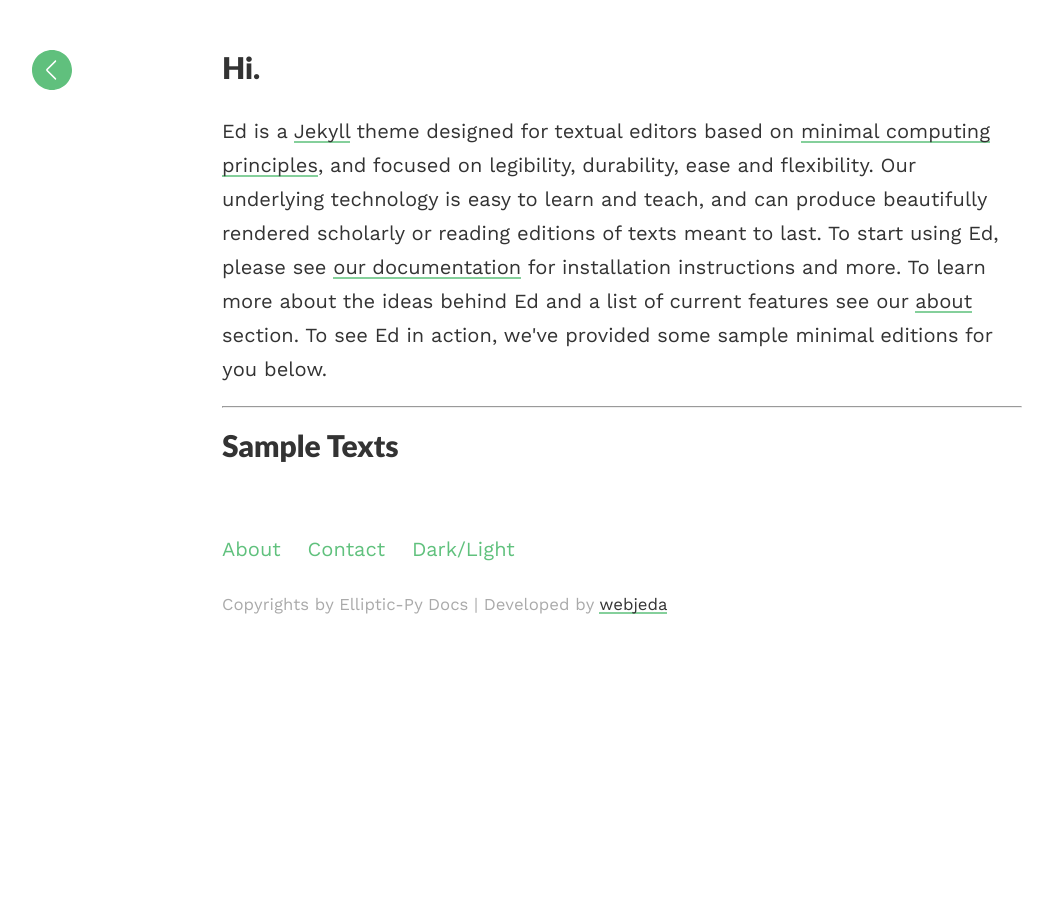
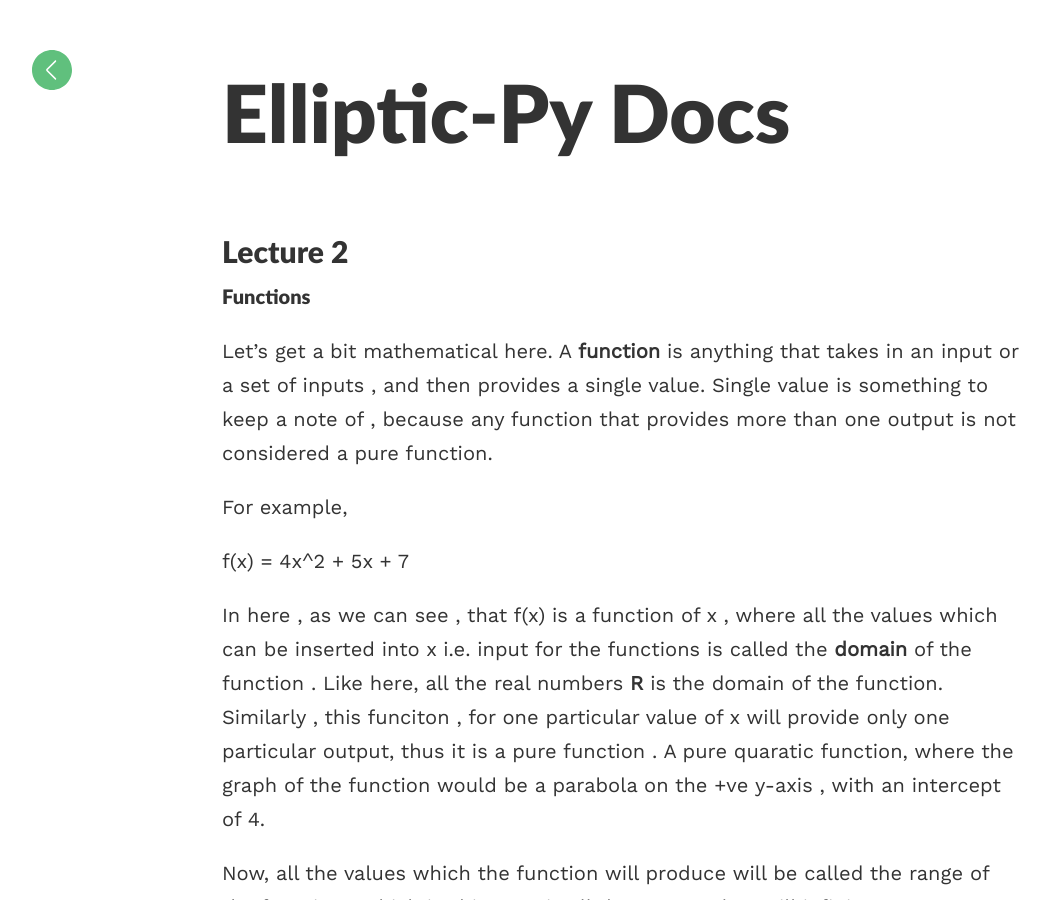
Before and after one commit to justdvnsh/py_tuts, a Jekyll site: the page built from index.html, in a window 1280 px wide and 900 px high. Shown: the whole window, without its empty margins (18-1068 px from the left). Built offline with Jekyll 4.4.1, drawn with Linux system fonts in a browser that asks for light colours; comment, search, counter and statistics services are not loaded; some of the changed text lies outside the part shown.

```diff
--- a/index.html
+++ b/index.html
@@ -1,25 +1,15 @@
 ---
 layout: default
-title: "Ed."
 ---
-<div class="introduction">
-  <h1>hi.</h1>
-
-<p>Ed is a <a href="https://jekyllrb.com/" target="_blank">Jekyll</a> theme designed for textual editors based on <a href="http://go-dh.github.io/mincomp/">minimal computing principles</a>, and focused on legibility, durability, ease and flexibility. Our underlying technology is easy to learn and teach, and can produce beautifully rendered scholarly or reading editions of texts meant to last. To start using Ed, please see <a href="{{ site.baseurl }}/documentation/">our documentation</a> for installation instructions and more. To learn more about the ideas behind Ed and a list of current features see our <a href="{{ site.baseurl }}/about/">about</a> section. To see Ed in action, we've provided some sample minimal editions for you below.</p>
+<h1 class="headline">{{site.title}}</h1>
+<div class="article-list">
+{% for post in site.posts %}
+    <h2 class="post-headline">{{page.title}}</h1>
+    <p class="meta"><small>{{page.date | date: '%B %d, %Y'}}</small></p>
+    <p>{{post.content}}</p>
+{% endfor %}
 </div>
-
-<hr>
-
-<div class="toc">
-  <h2>sample texts</h2>
-  <ul class="texts">
-  {% for item in site.texts %}
-
-    <li class="text-title">
-      <a href="{{ site.baseurl }}{{ item.url }}">
-        {{ item.title }}
-      </a>
-    </li>
-  {% endfor %}
-  </ul>
-</div>
+<!-- Comments only for posts -->
+{% if site.disqus-shortname %}
+        {% include disqus.html %}
+{% endif %}
```
